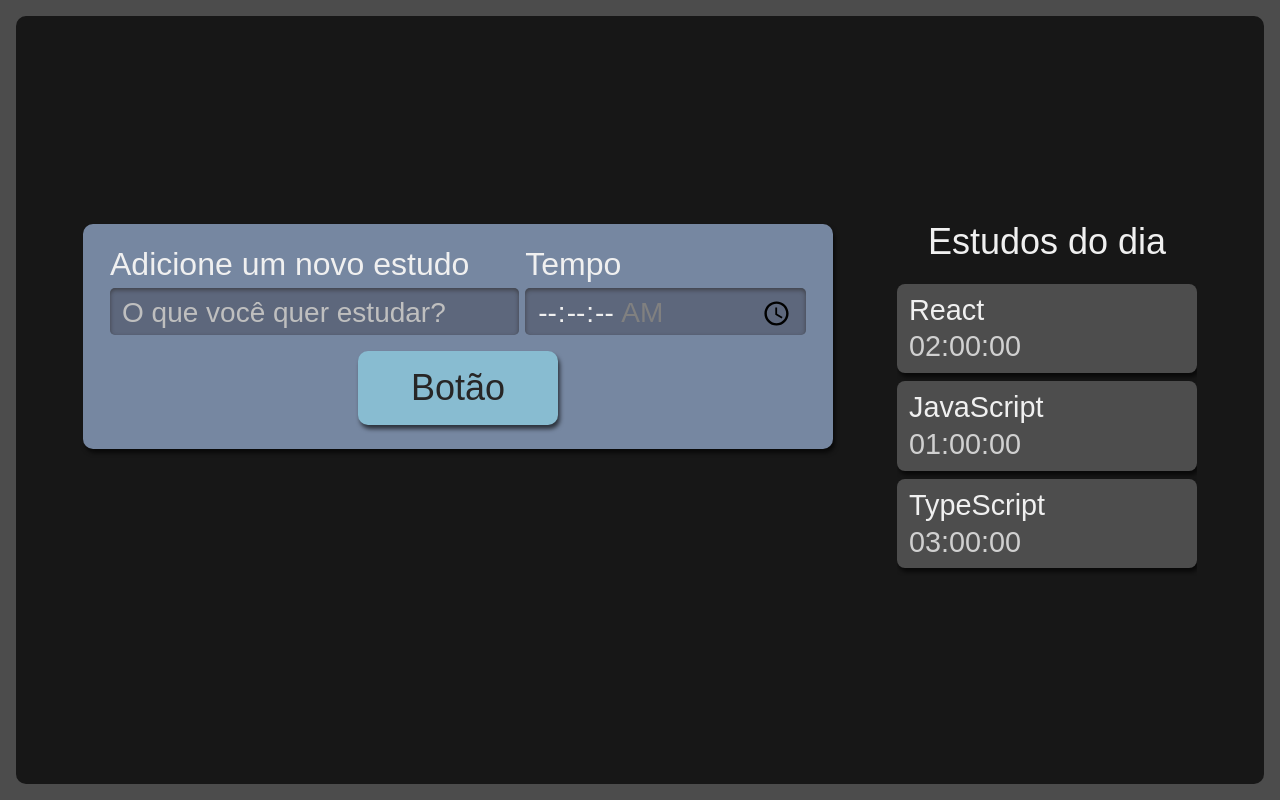
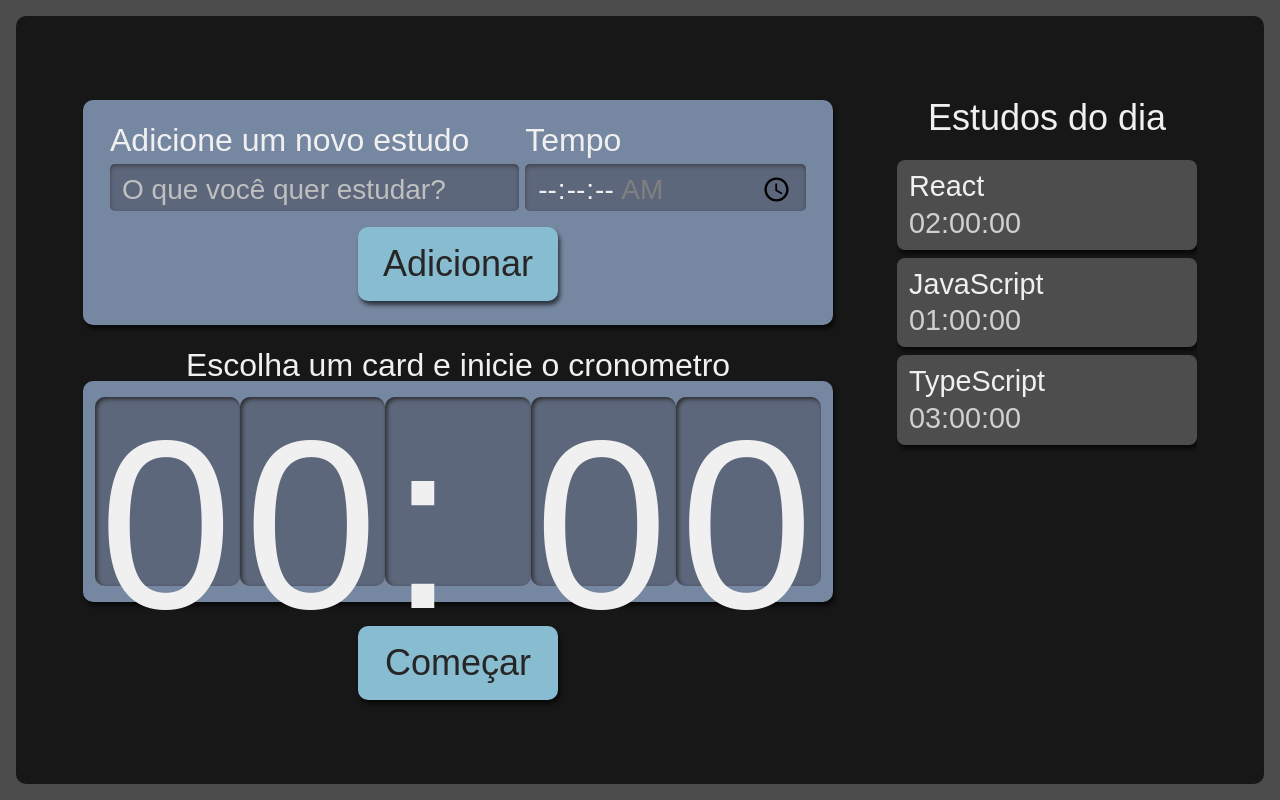
Before and after one commit to marialuizasr/alura-studies, a React (Create React App) app: page / in a window 1280 px wide. Built offline with nearby package versions, Linux system fonts and the light colour scheme.

Commit message:
04. Props finalizado

```diff
--- a/src/components/Botao/index.tsx
+++ b/src/components/Botao/index.tsx
@@ -1,11 +1,11 @@
 import React from "react";
 import style from './Botao.module.scss';
 
-class Botao extends React.Component {
+class Botao extends React.Component <{ texto: string }> {
     render() {
         return (
             <button className={ style.botao }>
-                Botão
+                { this.props.texto }
             </button>
         )
     }
--- /dev/null
+++ b/src/components/Cronometro/Cronometro.module.scss
@@ -0,0 +1,59 @@
+.cronometro {
+    display: flex;
+    flex-direction: column;
+    align-items: center;
+    grid-area: cronometro;
+
+    .relogioWrapper {
+      align-items: center;
+      background-color: #7687A1;
+      border-radius: 10px;
+      box-shadow: 2px 4px 4px #0000009F;
+      box-sizing: border-box;
+      display: flex;
+      font-size: 5rem;
+      justify-content: center;
+      margin-bottom: 24px;
+      padding: 16px 12px;
+      width: 100%;
+    }
+
+    .titulo {
+      font-size: 2rem;
+    }
+
+    button {
+      background-color: #88bcd1;
+      border-radius: 10px;
+      box-shadow: 2px 4px 4px #0000009F;
+      color: #272626;
+      cursor: pointer;
+      font-size: 1.25rem;
+      padding: 16px;
+      width: 150px;
+
+      &:active {
+        background-color: #7CA6B7;
+        box-shadow: 2px 2px 4px #0000009F inset;
+        cursor: auto;
+      }
+    }
+
+    @media screen and (min-width:1280px) {
+
+      .relogioWrapper{
+        font-size: 15rem;
+      }
+
+      p {
+        font-size: 2rem;
+      }
+
+      button {
+        grid-column-start: span 2;
+        justify-self: center;
+        width: 200px;
+        font-size: 2.25rem;
+      }
+    }
+  }
--- /dev/null
+++ b/src/components/Cronometro/Relogio/Relogio.module.scss
@@ -0,0 +1,21 @@
+.relogioNumero {
+    background-color: #5D677C;
+    box-shadow: 2px 2px 4px #2B2B2B inset;
+    height: 3.6rem;
+    width: 3rem;
+    padding: 8px 4px;
+    border-radius: 10px;
+
+    @media screen and (min-width:1280px) {
+      height: 10.8rem;
+      width: 9rem;
+    }
+  }
+
+  .relogioDivisao {
+    height: 4.2rem;
+
+    @media screen and (min-width:1280px) {
+      height: 12.6rem;
+    }
+  }
--- /dev/null
+++ b/src/components/Cronometro/Relogio/index.tsx
@@ -0,0 +1,15 @@
+import React from "react";
+import style from './Relogio.module.scss'
+
+export default function Relogio() {
+    return (
+        //ou dentro de <> </>
+        <React.Fragment>
+            <span className={ style.relogioNumero }>0</span>
+            <span className={ style.relogioNumero }>0</span>
+            <span className={ style.relogioNumero }>:</span>
+            <span className={ style.relogioNumero }>0</span>
+            <span className={ style.relogioNumero }>0</span>
+        </React.Fragment>
+    )
+}
--- /dev/null
+++ b/src/components/Cronometro/index.tsx
@@ -0,0 +1,17 @@
+import Botao from '../Botao'
+import Relogio  from './Relogio'
+import style from './Cronometro.module.scss'
+
+export default function Cronometro() {
+    return (
+        <div className={ style.cronometro }>
+            <p className={ style.titulo }>Escolha um card e inicie o cronometro</p>
+            <div className={ style.relogioWrapper }>
+                <Relogio />
+            </div>
+            <Botao
+            texto='Começar'
+            />
+        </div>
+    )
+}
--- a/src/components/Formulario/index.tsx
+++ b/src/components/Formulario/index.tsx
@@ -32,7 +32,9 @@
                         required
                     />
                 </div>
-                <Botao/>
+                <Botao
+                    texto="Adicionar"
+                />
             </form>
         )
     }
--- /dev/null
+++ b/src/components/Lista/Item/index.tsx
@@ -0,0 +1,11 @@
+import React from "react";
+import style from './../../Lista/Lista.module.scss';
+
+export default function Item({ tarefa, tempo }: { tarefa: string, tempo: string}) {
+    return (
+        <li className={ style.item }>
+            <h3>{ tarefa }</h3>
+            <span>{ tempo }</span>
+        </li>
+    )
+}
--- a/src/components/Lista/index.tsx
+++ b/src/components/Lista/index.tsx
@@ -1,4 +1,5 @@
 import React from "react";
+import Item from "./Item";
 import style from './Lista.module.scss';
 
 function Lista() {
@@ -17,11 +18,15 @@
             <h2>Estudos do dia</h2>
             <ul>
                 {tarefas.map((item, index) => (
-                    <li key={index} className={ style.item }>
-                        <h3>{ item.tarefa }</h3>
-                        <span>{ item.tempo }</span>
-
-                    </li>
+                   <Item
+                   key={ index }
+                    { ...item }
+                    /*
+                    ou
+                    { item.tarefa }
+                    { item.tempo }
+                    */
+                   />
                 ))}
             </ul>
         </aside>
--- a/src/pages/App.tsx
+++ b/src/pages/App.tsx
@@ -2,12 +2,14 @@
 import Formulario from '../components/Formulario';
 import Lista from '../components/Lista';
 import style from  './App.module.scss';
+import Cronometro from '../components/Cronometro';
 
 function App() {
   return (
     <div className={ style.AppStyle }>
       <Formulario />
       <Lista />
+      <Cronometro />
     </div>
   );
 }
```
